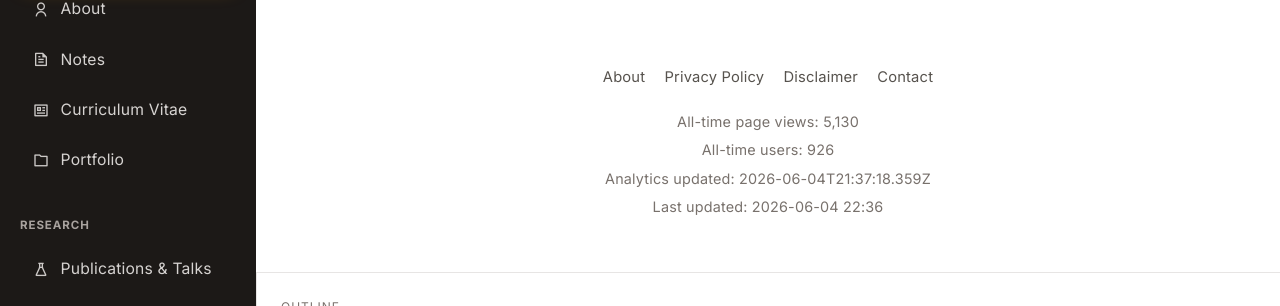
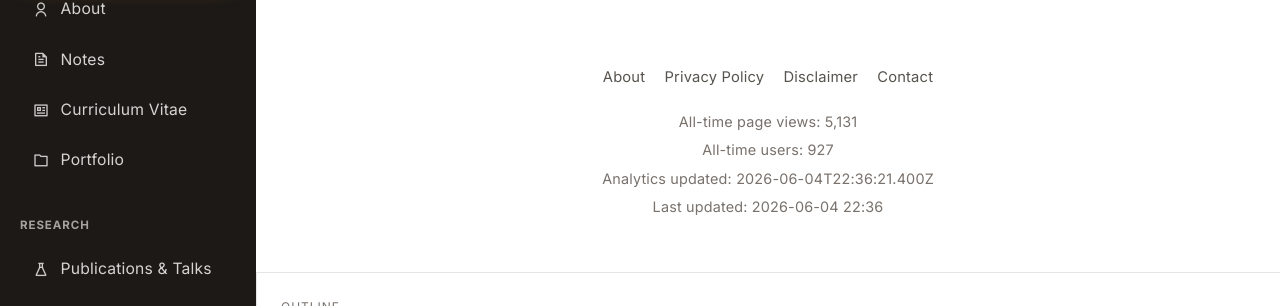
Before and after one commit to NAKANORyunosuke/NAKANORyunosuke.github.io, a Jekyll site: the page built from index.html, in a window 1280 px wide and 900 px high, scrolled down 3218 px. Shown: the part 190-496 px from the top of the window. Built offline with Jekyll 4.4.1, drawn with Linux system fonts in a browser that asks for light colours; nearby versions of some CDN libraries.

Commit message:
chore: update GA counter snapshot

```diff
--- a/_data/ga_counter.json
+++ b/_data/ga_counter.json
@@ -4,13 +4,13 @@
   "period": "all_time",
   "date_range_start": "2015-08-14",
   "date_range_end": "today",
-  "page_views_total": 5130,
-  "users_total": 926,
-  "page_views_total_text": "5,130",
-  "users_total_text": "926",
-  "page_views_30d": 5130,
-  "users_30d": 926,
-  "page_views_30d_text": "5,130",
-  "users_30d_text": "926",
-  "updated_at": "2026-06-04T21:37:18.359Z"
+  "page_views_total": 5131,
+  "users_total": 927,
+  "page_views_total_text": "5,131",
+  "users_total_text": "927",
+  "page_views_30d": 5131,
+  "users_30d": 927,
+  "page_views_30d_text": "5,131",
+  "users_30d_text": "927",
+  "updated_at": "2026-06-04T22:36:21.400Z"
 }
```
